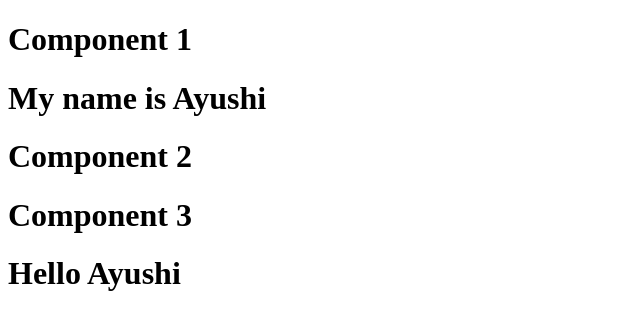
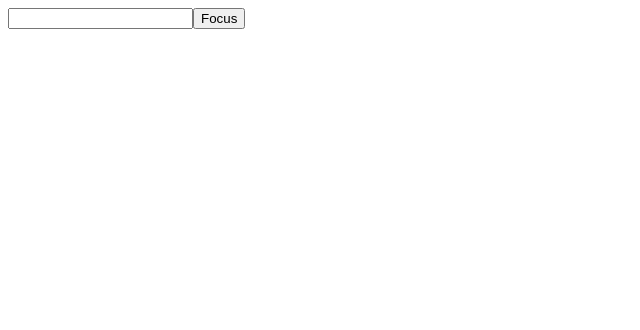
Before and after one commit to ayushisahoo22/react_js, a React (Vite) app in the folder 02counter/: page / in a window 1280 px wide. Shown: the top 330 px of the page, without its empty margins (0-640 px from the left). Built offline with nearby package versions, Linux system fonts and the light colour scheme.

Commit message:
useRef hook

```diff
--- /dev/null
+++ b/02counter/src/Hooks/useRef.jsx
@@ -0,0 +1,32 @@
+import { useRef,useState } from "react";
+import { createRoot } from "react-dom/client";
+
+function UseRef() {
+//   const countRef = useRef(0);
+//   function handleClick() {
+//     countRef.current++;
+//     console.log(countRef.current);
+//   }
+//   return (
+//     <button onClick={handleClick}>
+//       Click
+//     </button>
+//   );
+
+    const inputRef = useRef();
+    function focusInput() {
+        inputRef.current.focus();
+    }
+    return (
+        <>
+        {/* ref is used to attach DOM element */}
+        <input ref={inputRef} />
+        {/* inputRef.current->input */}
+
+        <button onClick={focusInput}>
+            Focus
+        </button>
+        </>
+    );
+}
+export default UseRef;
--- a/02counter/src/main.jsx
+++ b/02counter/src/main.jsx
@@ -6,6 +6,7 @@ import FavoriteColor from './Hooks/Hook_color.jsx'
 import CounterApp from './Hooks/Hook_counter.jsx'
 import Timer from './Hooks/useEffect.jsx'
 import Component1 from './Hooks/useContext.jsx'
+import UseRef from './Hooks/useRef.jsx'
 
 //    Object
 // const carInfo={
@@ -42,5 +43,7 @@ createRoot(document.getElementById('root')).render(
 
   // <Timer/>
 
-  <Component1/>
+  // <Component1/>
+
+  <UseRef/>
 )
```
